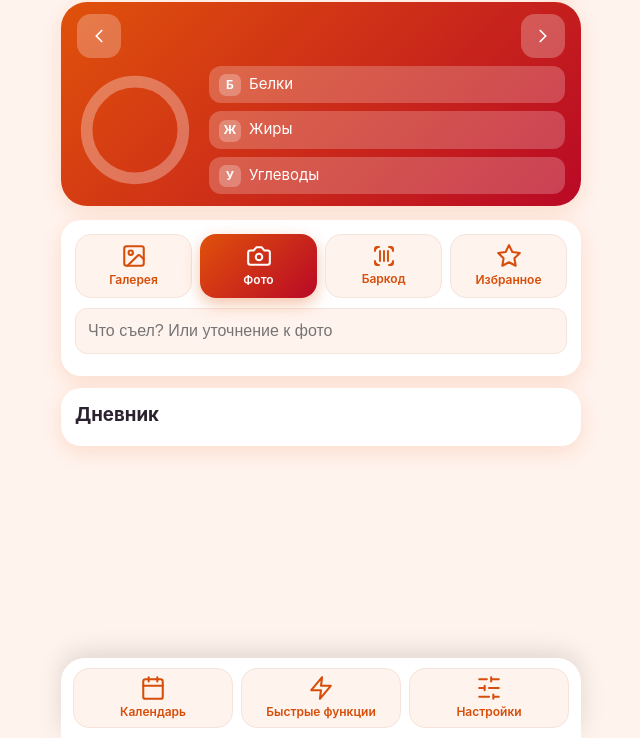
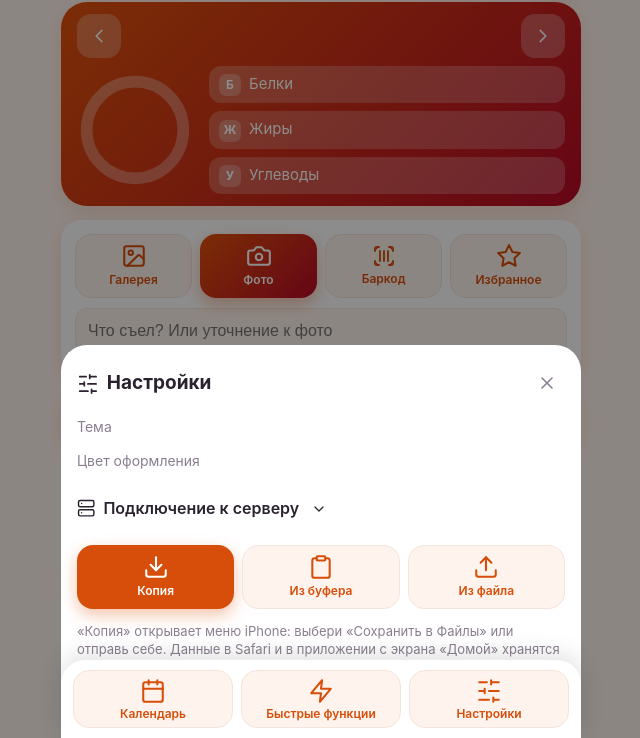
Before and after one commit to Ronis759/calorie, a plain HTML site: page index.html in a window 1280 px wide. Both pictures are taken after a click on the button "Настройки". Shown: the part 62-800 px from the top of the page, without its empty margins (319-959 px from the left). Drawn offline with Linux system fonts and the light colour scheme.

Commit message:
Fix bottom navigation buttons

```diff
--- a/index.html
+++ b/index.html
@@ -51,8 +51,8 @@ h3{margin:0 0 4px}label.l{display:block;margin:10px 0 4px;color:var(--mu);font-s
 .cd.ok{background:rgba(47,194,139,.25)}.cd.hi{background:rgba(255,107,74,.28)}.cd.td{outline:2px solid var(--ac)}.cd.sel{background:var(--g);color:#fff}.cd.sel small{color:#fff}.cd.e{background:none;cursor:default}
 #toast{position:fixed;left:50%;bottom:calc(env(safe-area-inset-bottom) + 90px);transform:translateX(-50%);background:#2b2230;color:#fff;padding:10px 18px;border-radius:22px;font-size:15px;z-index:30;opacity:0;pointer-events:none;transition:opacity .25s;max-width:90%;text-align:center}#toast.on{opacity:1;pointer-events:auto}
 a.gb{display:flex;align-items:center;justify-content:center;text-decoration:none;font-weight:700}
-.bar{position:fixed;left:50%;bottom:0;transform:translateX(-50%);width:100%;max-width:520px;z-index:10;display:grid;grid-template-columns:repeat(3,1fr);gap:8px;align-items:end;padding:10px 12px calc(env(safe-area-inset-bottom) + 10px);background:var(--card);border-radius:24px 24px 0 0;box-shadow:0 -6px 24px rgba(0,0,0,.12)}
-.bar .ab{min-height:58px}a.ab{text-decoration:none}.acts .ab{font-weight:600}.acts .ab:not(.sec){box-shadow:var(--sa)}.acts .ab.sec{border:1px solid var(--ln)}
+.bar{position:fixed;left:50%;bottom:0;transform:translateX(-50%);width:100%;max-width:520px;z-index:25;display:grid;grid-template-columns:repeat(3,minmax(0,1fr));gap:8px;align-items:stretch;padding:10px 12px calc(env(safe-area-inset-bottom) + 10px);background:var(--card);border-radius:24px 24px 0 0;box-shadow:0 -6px 24px rgba(0,0,0,.12)}
+.bar .ab{width:100%;min-width:0;height:58px;min-height:58px;padding:4px 2px;font-size:12px;line-height:1.15;white-space:normal;flex-direction:column}a.ab{text-decoration:none}.acts .ab{font-weight:600}.acts .ab:not(.sec){box-shadow:var(--sa)}.acts .ab.sec{border:1px solid var(--ln)}
 .busy .acts,.busy #sendb{opacity:.5;pointer-events:none}.busy #msg::before{content:'⏳ '}
 .ub{display:inline-flex;min-height:34px;padding:0 12px;margin-left:8px;background:rgba(255,255,255,.22);border-radius:12px;font-size:14px}
 .over #ring{stroke:#ffe066}.st{min-width:40px;min-height:40px;padding:0;font-size:22px;border-radius:12px}
@@ -118,7 +118,7 @@ try{matchMedia('(prefers-color-scheme:dark)').addEventListener('change',()=>{try
 <label class="l">Пароль приложения</label><input type="password" id="tok"><button class="sec" id="lnk" style="width:100%;margin-top:10px">Вставить ссылку настройки</button></details>
 
 <div class="acts" style="grid-template-columns:repeat(3,1fr);margin-top:14px"><button class="ab bkb"><i><svg class="ic" aria-hidden="true"><use href="#i-download"/></svg></i>Копия</button><button class="ab sec" id="pst"><i><svg class="ic" aria-hidden="true"><use href="#i-clipboard"/></svg></i>Из буфера</button><label class="btn ab sec"><i><svg class="ic" aria-hidden="true"><use href="#i-upload"/></svg></i>Из файла<input class="f" type="file" accept="application/json,.json" id="imp"></label></div>
-<p class="mu" style="font-size:13px">«Копия» открывает меню iPhone: выбери «Сохранить в Файлы» или отправь себе. Данные в Safari и в приложении с экрана «Домой» хранятся раздельно.</p><p class="mu" style="font-size:12px">Версия v10.1 · <a href="help.html" style="color:var(--ac)">Справка</a></p></section>
+<p class="mu" style="font-size:13px">«Копия» открывает меню iPhone: выбери «Сохранить в Файлы» или отправь себе. Данные в Safari и в приложении с экрана «Домой» хранятся раздельно.</p><p class="mu" style="font-size:12px">Версия v10.2 · <a href="help.html" style="color:var(--ac)">Справка</a></p></section>
 <nav class="bar"><button class="ab sec" id="calb"><i><svg class="ic" aria-hidden="true"><use href="#i-calendar"/></svg></i>Календарь</button><button class="ab sec" id="quickb"><i><svg class="ic" aria-hidden="true"><use href="#i-zap"/></svg></i>Быстрые функции</button><button class="ab sec" id="gear"><i><svg class="ic" aria-hidden="true"><use href="#i-settings"/></svg></i>Настройки</button></nav>
 <div id="toast"></div><script src="zxing.min.js" defer></script><script>
 const $=id=>document.getElementById(id),def={entries:[],favs:[],weights:[],profile:{},goal:0,url:'',token:'',lastBackup:0,theme:'auto',pal:'sun',cust:'#e0510b'};
@@ -249,7 +249,7 @@ $('pv').onclick=()=>{day.setDate(day.getDate()-1);drawDay()};$('nx').onclick=()=
 $('cam').onchange=e=>{if(e.target.files[0]){go(e.target.files[0]);e.target.value=''}};
 $('gal').onchange=e=>{if(e.target.files[0]){go(e.target.files[0]);e.target.value=''}};
 $('sendb').onclick=()=>go(null);
-url.onchange=e=>{S.url=e.target.value.trim();save()};tok.onchange=e=>{S.token=e.target.value.trim();save()};save()};$('goal').onchange=e=>{S.goal=Math.max(0,+e.target.value||0);save();drawDay()};
+$('url').onchange=e=>{S.url=e.target.value.trim();save()};$('tok').onchange=e=>{S.token=e.target.value.trim();save()};
 const noteInput = $('note');
 function updSend(){const n=$('note'),b=$('sendb');if(n&&b)b.hidden=!n.value.trim()}
 const draft=v=>{try{v?localStorage.setItem('cal_draft_note',v):localStorage.removeItem('cal_draft_note')}catch(e){}};
@@ -342,7 +342,8 @@ function searchHistory(){const q=($('foodSearch').value||'').trim().toLowerCase(
 function copyYesterday(){const d=new Date(day);d.setDate(d.getDate()-1);const a=S.entries.filter(x=>x.day===dk(d));if(!a.length){toast('Вчера записей не было');return}a.forEach(x=>S.entries.push({...cl(x),id:Date.now()+Math.random(),day:dk(day)}));save();drawDay();toast('Питание скопировано')}
 function diagnostics(){const e=$('diag');if(e)e.textContent=`Хранилище: ${navigator.storage?'доступно':'ограничено'} · Записей: ${S.entries.length} · Избранных: ${S.favs.length} · Офлайн: ${navigator.onLine?'нет':'да'} · Версия v10.1`}
 $('foodSearch').oninput=searchHistory;$('copyYesterday').onclick=copyYesterday;$('diagBtn').onclick=diagnostics;$('newFood').onclick=()=>{const n=prompt('Название продукта');if(n){S.favs.push({id:Date.now(),dish:n,items:[{name:n,g:100,b:{g:100,k:0,p:0,f:0,c:0}}]});save();searchHistory();toast('Продукт добавлен')}};$('newRecipe').onclick=()=>toast('Создай блюдо через распознавание и сохрани в избранное');
-function init(){applyTheme(S);drawTheme();syncSl();$('conn').open=!(S.url&&S.token);$('url').value=S.url;$('tok').value=S.token;$('goal').value=S.goal||'';drawProfile();drawDay()}
+function init(){applyTheme(S);drawTheme();syncSl();$('conn').open=!(S.url&&S.token);$('url').value=S.url;$('tok').value=S.token;drawProfile();drawDay()}
+$('quickb').onclick=()=>openS('s-quick');$('calb').onclick=()=>$('hero').click();$('gear').onclick=()=>openS('s-set');
 init();initSetup();if(navigator.storage&&navigator.storage.persist)navigator.storage.persist();
 if('serviceWorker'in navigator)navigator.serviceWorker.register('sw.js').catch(()=>{});
 </script></body></html>
--- a/sw.js
+++ b/sw.js
@@ -1,4 +1,4 @@
-const VERSION='v10.1',C='cal-'+VERSION,F=['./','index.html','manifest.json','help.html','icon-180.png','icon-192.png','icon-512.png'];
+const VERSION='v10.2',C='cal-'+VERSION,F=['./','index.html','manifest.json','help.html','icon-180.png','icon-192.png','icon-512.png'];
 
 self.addEventListener('install',e=>{
   e.waitUntil(caches.open(C).then(c=>c.addAll(F).then(()=>c.add('zxing.min.js').catch(()=>{}))).then(()=>self.skipWaiting()));
```
Also changed, not shown: CHANGELOG.md.
